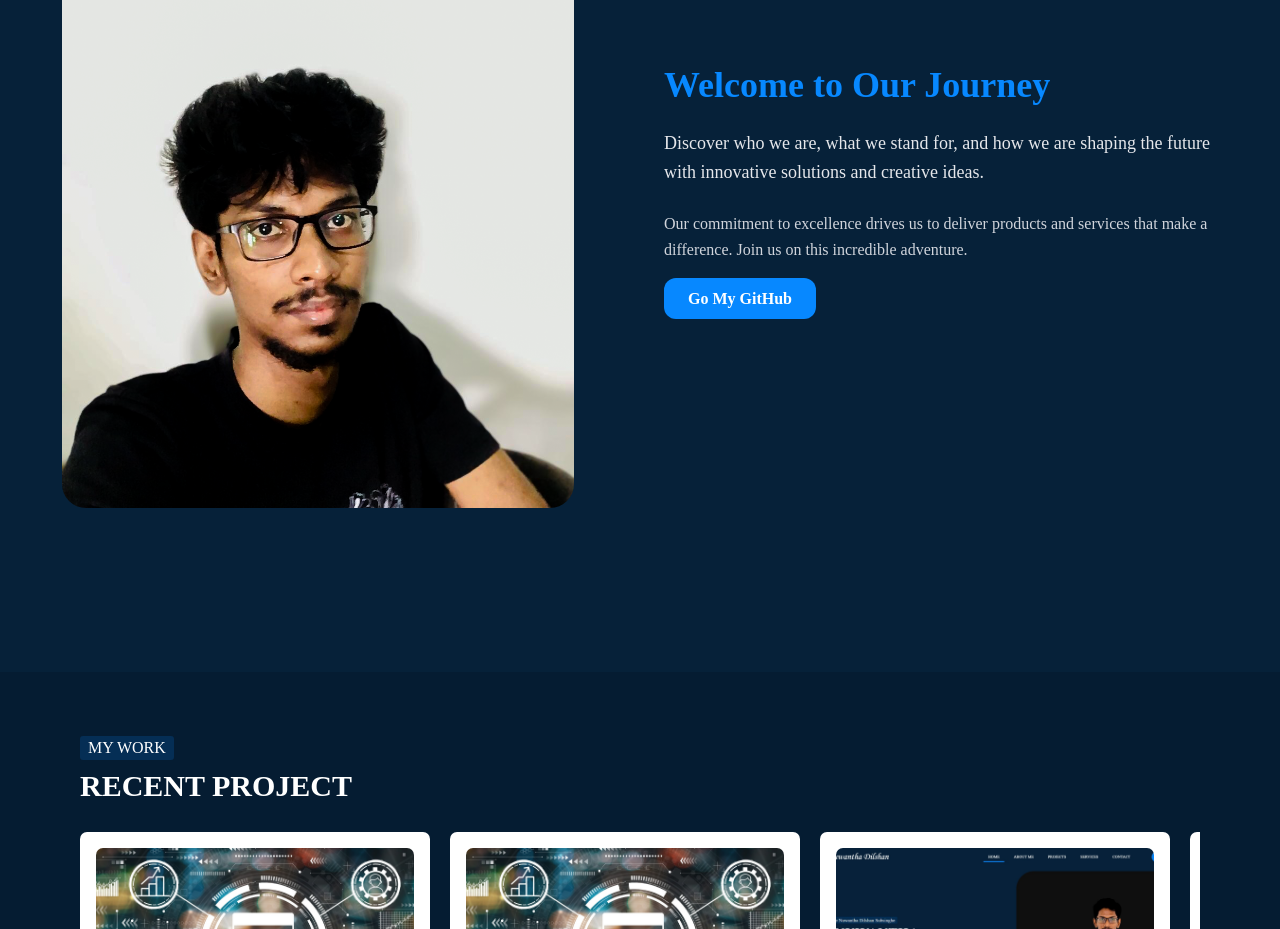
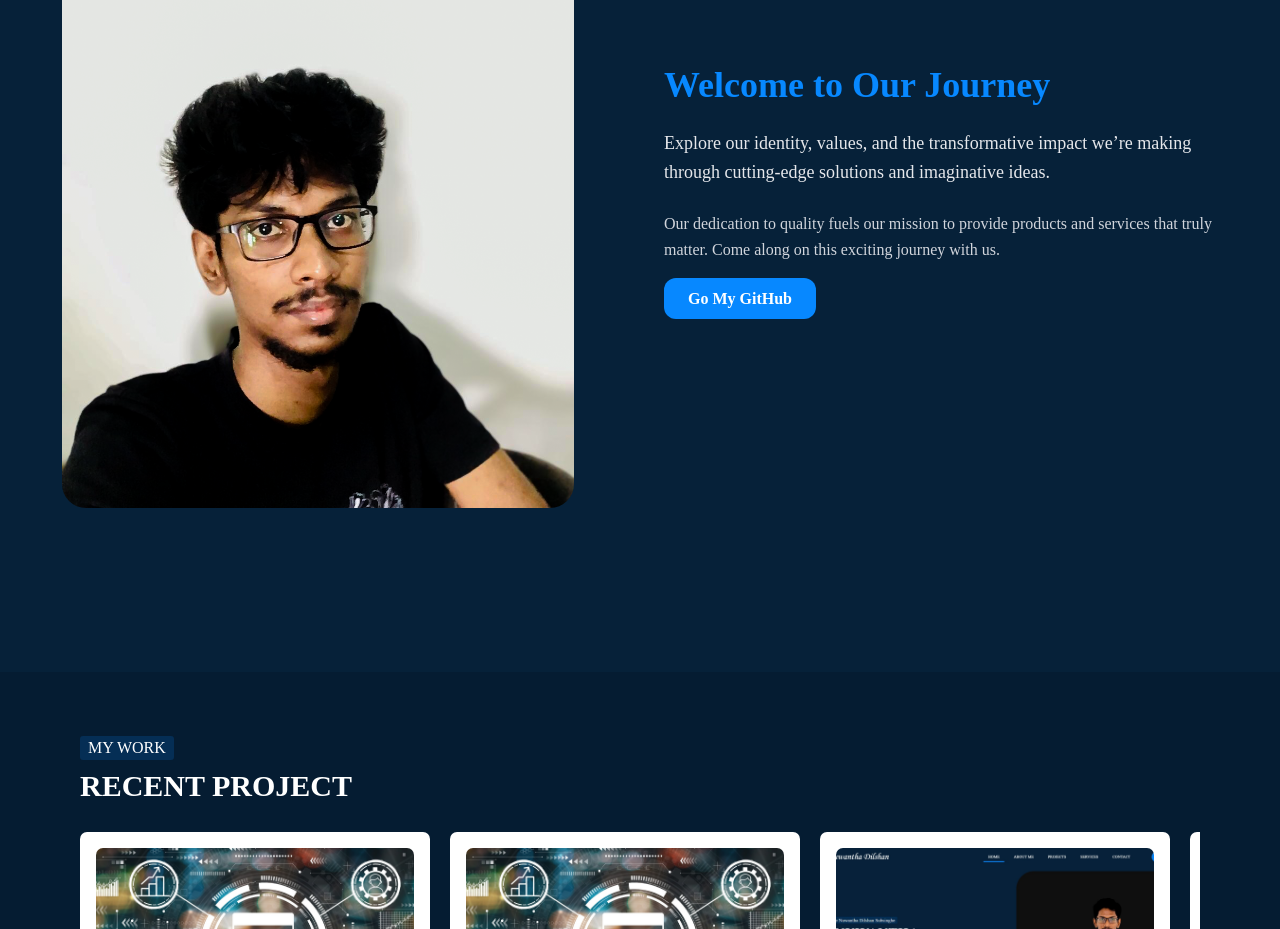
Before and after one commit to nuwanthaDilshan/Portfolio-Website, a React (Vite) app: page / in a window 1280 px wide. Shown: the part 1160-2089 px from the top of the page. Built offline with nearby package versions, Linux system fonts and the light colour scheme.

Commit message:
✅ about section description change

```diff
--- a/src/pages/about.jsx
+++ b/src/pages/about.jsx
@@ -21,13 +21,13 @@ export default function AboutPage() {
               Welcome to Our Journey
             </h2>
             <p className="text-gray-200 text-base md:text-lg leading-relaxed">
-              Discover who we are, what we stand for, and how we are shaping the
-              future with innovative solutions and creative ideas.
+              Explore our identity, values, and the transformative impact we’re
+              making through cutting-edge solutions and imaginative ideas.
             </p>
             <p className="text-gray-300 text-sm md:text-base leading-relaxed">
-              Our commitment to excellence drives us to deliver products and
-              services that make a difference. Join us on this incredible
-              adventure.
+              Our dedication to quality fuels our mission to provide products
+              and services that truly matter. Come along on this exciting
+              journey with us.
             </p>
             <div>
               <a
```
